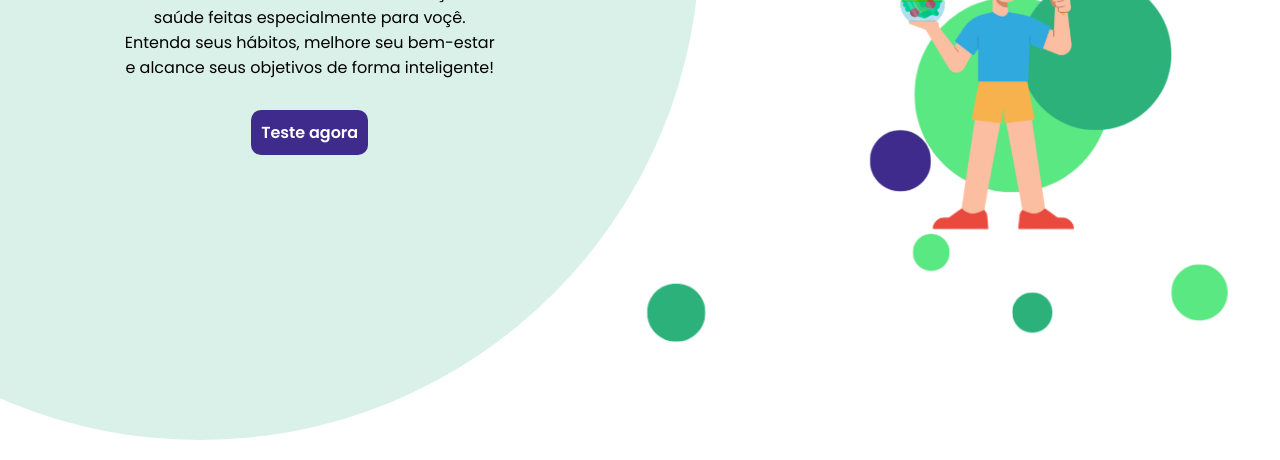
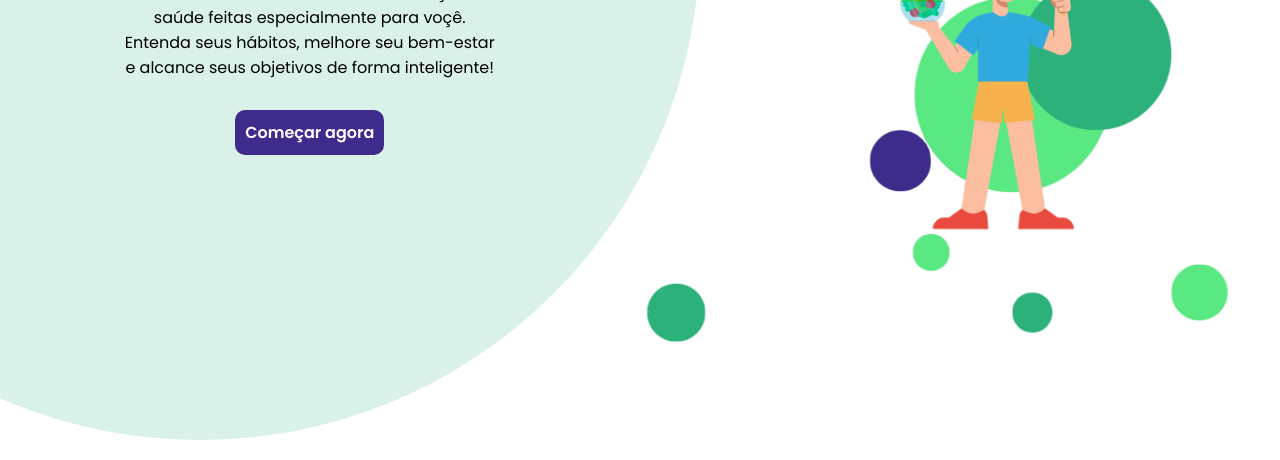
Before and after one commit to kayqueFranco/MeuRitmo, a plain HTML site: page Front-end/index.html in a window 1280 px wide. Shown: the part 340-800 px from the top of the page. Drawn offline with Linux system fonts and the light colour scheme.

Commit message:
Arrumando detalhes

```diff
--- a/Front-end/index.html
+++ b/Front-end/index.html
@@ -57,7 +57,7 @@
                 <p>Transforme sua rotina com recomendações de saúde feitas especialmente para voçê. Entenda seus
                     hábitos, melhore seu bem-estar e alcance seus objetivos de forma inteligente!</p>
 
-                <a class="botao" href="informacoes.html">Teste agora</a>
+                <a class="botao" href="informacoes.html">Começar agora</a>
             </div>
         </section>
 
```
